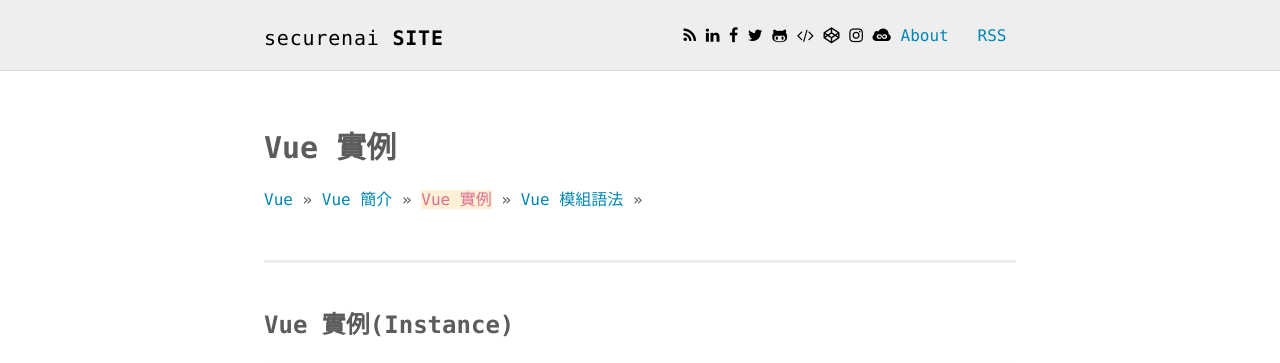
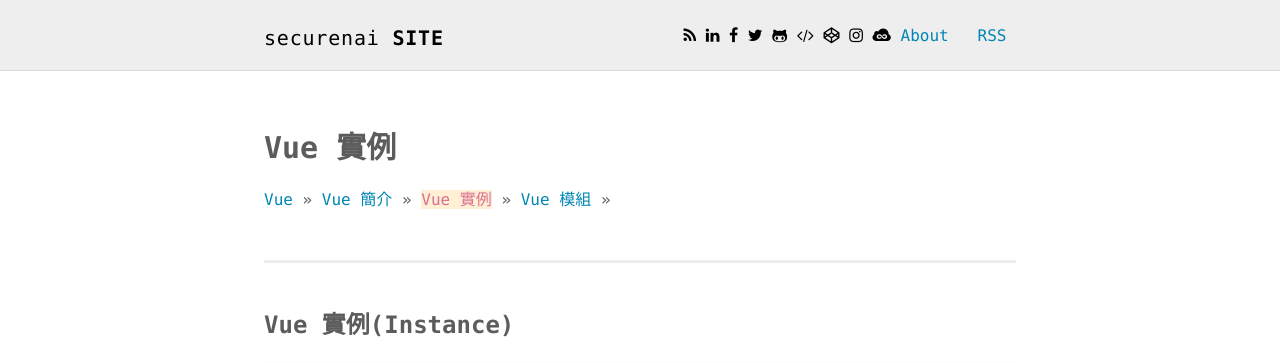
Before and after one commit to securenai/securenai.github.io, a Jekyll site: the page built from vue/vue_page2.md, in a window 1280 px wide and 900 px high. Shown: the top 363 px of the window. Built offline with Jekyll 4.4.1, drawn with Linux system fonts in a browser that asks for light colours; our own code applies the rules of GitHub Pages for plain Markdown files.

Commit message:
Update vue_page2.md

````diff
--- a/vue/vue_page2.md
+++ b/vue/vue_page2.md
@@ -15,7 +15,7 @@
 <a href="/vue/">Vue</a> >>
 <a href="/vue/vue_page1/">Vue 簡介</a> >>
 <a href="/vue/vue_page2/" style="color:palevioletred;background-color:papayawhip;">Vue 實例</a> >>
-<a href="/vue/vue_page3/">Vue 模組語法</a> >>
+<a href="/vue/vue_page3/">Vue 模組</a> >>
 <div class="divider"></div>
 
 ### Vue 實例(Instance)
@@ -62,3 +62,12 @@
   }
 });
 ```
+結果 : 網頁會顯示
+![](vue_images/vue_page2_pic1.png)
+
+<div class="pagenation_center">
+  <div  class="pagenation_center_inner">
+  |<a class="pagenation_link" href="/vue/vue_page1"> 上一頁</a> |
+   <a class="pagenation_link" href="/vue/vue_page3"> 下一頁 </a> |
+  </div>
+</div>
````
